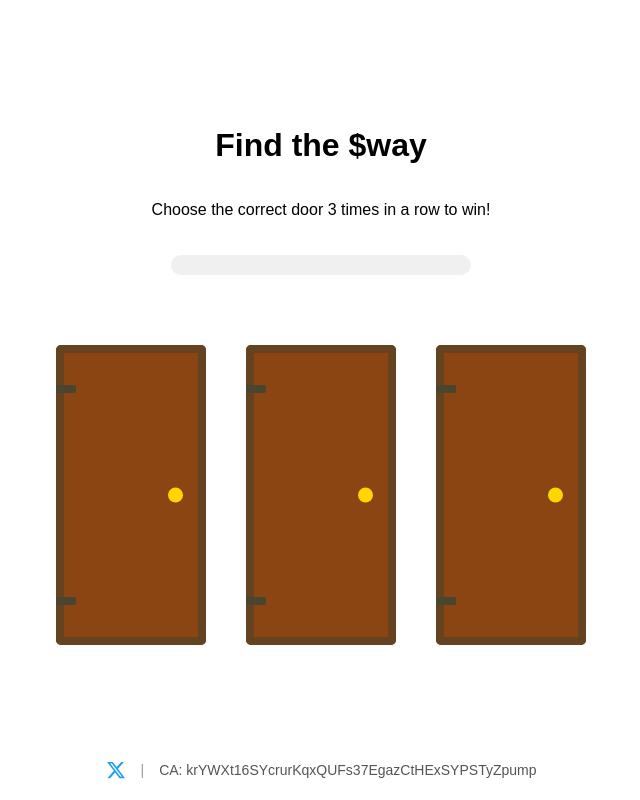
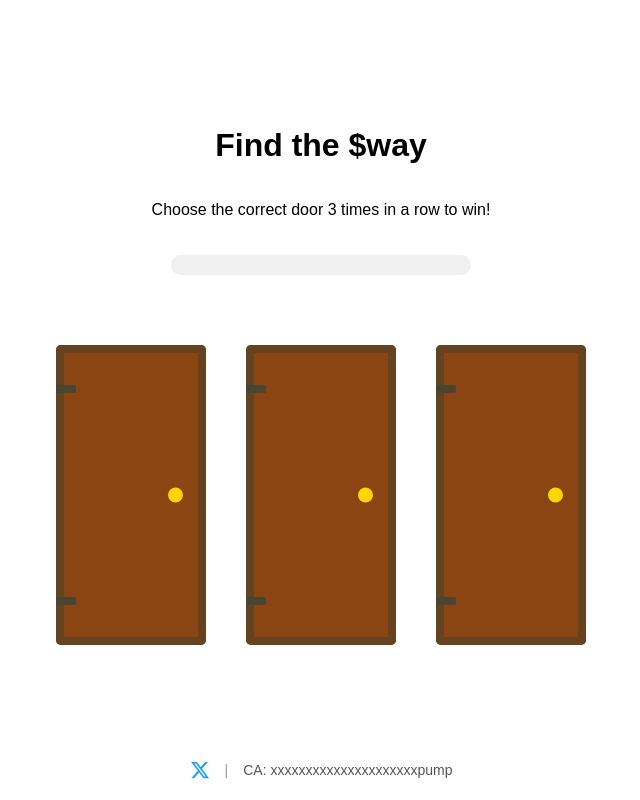
Before and after one commit to tozie1337/findtheway, a plain HTML site: page index.html in a window 1280 px wide. Shown: the whole page, without its empty margins (319-959 px from the left). Drawn offline with Linux system fonts and the light colour scheme.

Commit message:
Update index.html

```diff
--- a/index.html
+++ b/index.html
@@ -353,7 +353,7 @@
             </svg>
         </a>
         <span class="footer-separator">|</span>
-        CA: krYWXt16SYcrurKqxQUFs37EgazCtHExSYPSTyZpump
+        CA: xxxxxxxxxxxxxxxxxxxxxpump
     </div>
 
     <!-- Audio elements -->
```
